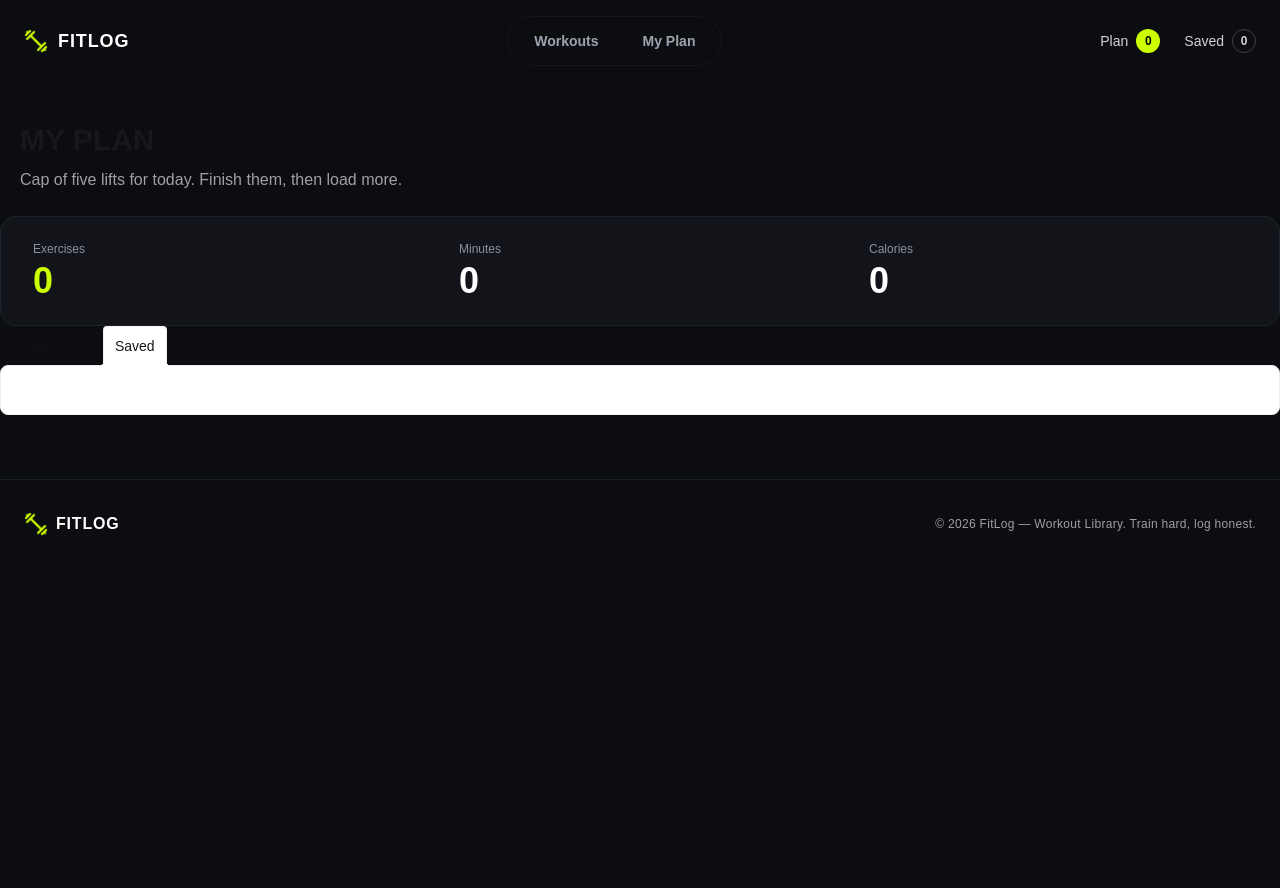
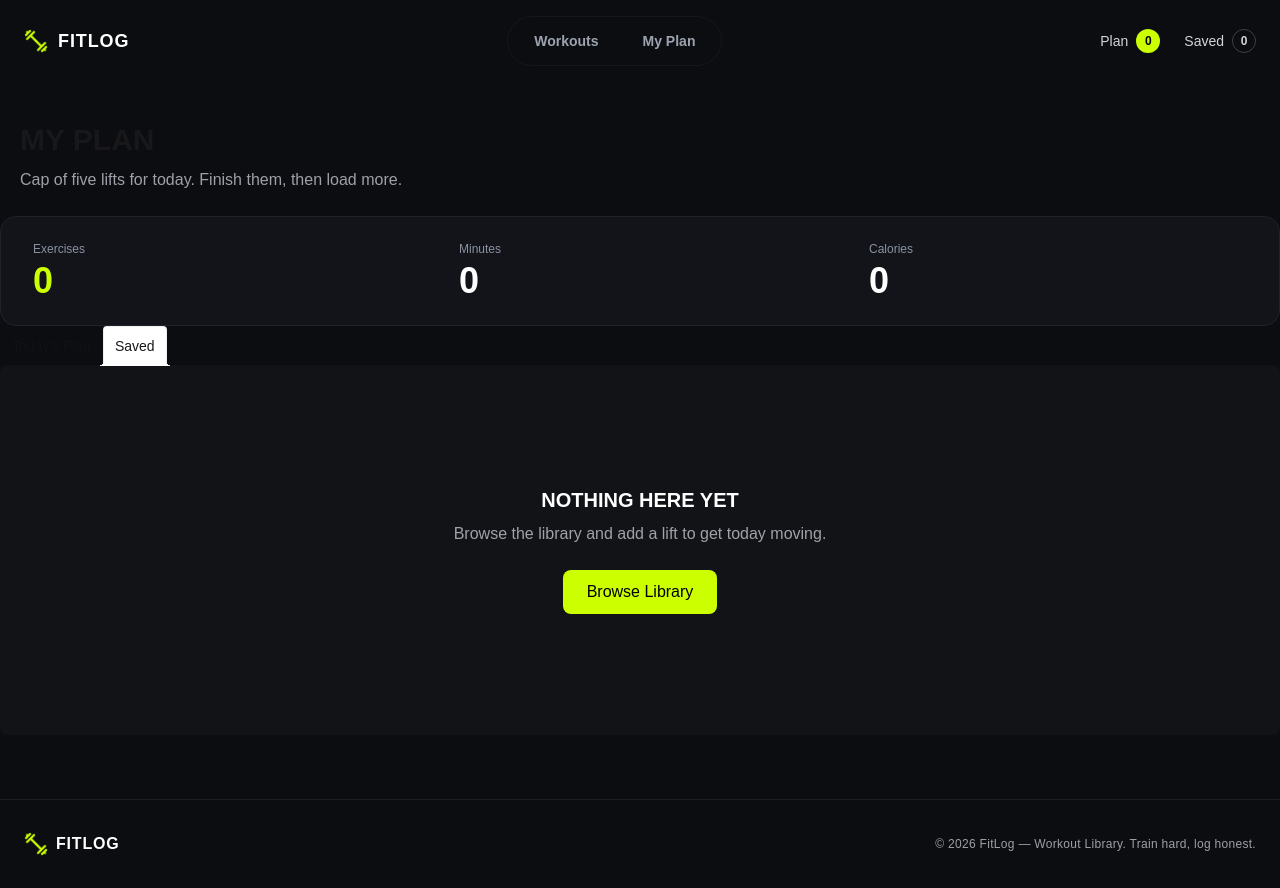
Before and after one commit to hasan-imran-nazir/fitlog-assignment-6, a Next.js app: page /myplan in a window 1280 px wide. Both pictures are taken after a click on the radio button "Saved". Before the commit the page ends 800 px from the top, so only its background shows below. Built offline with nearby package versions, Linux system fonts and the light colour scheme.

Commit message:
conditional mark as done btn added

```diff
--- a/src/app/myplan/page.tsx
+++ b/src/app/myplan/page.tsx
@@ -62,17 +62,17 @@ const Page = () => {
           name="my_tabs_3"
           className="tab"
           aria-label="Today's Plan"
-          defaultChecked
+          checked={activeTab === "today"}
           onChange={() => setActiveTab("today")}
         />
         <div className="tab-content bg-[#111317] p-6 ">
           <div className="flex flex-col gap-4">
             {context.addWorkout.length > 0 ? (
               context.addWorkout.map((workout: IWorkoutTypes) => (
-                <AddSaveCard key={workout.id} workout={workout} />
+                <AddSaveCard key={workout.id} workout={workout} list="today" />
               ))
             ) : (
-              <div className="flex flex-col items-center justify-center gap-2 bg-[#111317]">
+              <div className="flex flex-col items-center justify-center gap-2 bg-[#111317] py-24">
                 <h2 className="text-xl font-bold text-white">
                   NOTHING HERE YET
                 </h2>
@@ -98,11 +98,28 @@ const Page = () => {
           checked={activeTab === "saved"}
           onChange={() => setActiveTab("saved")}
         />
-        <div className="tab-content bg-base-100 border-base-300 p-6">
+        <div className="tab-content bg-[#111317] p-6">
           <div className="flex flex-col gap-4">
-            {context.saveWorkout.map((workout: IWorkoutTypes) => (
-              <AddSaveCard key={workout.id} workout={workout} />
-            ))}
+            {context.saveWorkout.length ? (
+              context.saveWorkout.map((workout: IWorkoutTypes) => (
+                <AddSaveCard key={workout.id} workout={workout} list="saved" />
+              ))
+            ) : (
+              <div className="flex flex-col items-center justify-center gap-2 bg-[#111317] py-24">
+                <h2 className="text-xl font-bold text-white">
+                  NOTHING HERE YET
+                </h2>
+                <p className="text-[#A1A1AA]">
+                  Browse the library and add a lift to get today moving.
+                </p>
+                <Link
+                  href="/"
+                  className="bg-[#CCFF00] text-black px-6 py-2.5 rounded-lg mt-4 inline-block"
+                >
+                  Browse Library
+                </Link>
+              </div>
+            )}
           </div>
         </div>
       </div>
--- a/src/components/myplanpage/AddSaveCard.tsx
+++ b/src/components/myplanpage/AddSaveCard.tsx
@@ -1,3 +1,4 @@
+"use client";
 import { FaXmark } from "react-icons/fa6";
 import { FaCheck } from "react-icons/fa6";
 import { FaRegClock } from "react-icons/fa6";
@@ -6,9 +7,50 @@ import { FaRegStar } from "react-icons/fa6";
 import Image from "next/image";
 import Link from "next/link";
 import { IWorkoutTypes } from "@/types/workout.types";
-
-const AddSaveCard = (props: { workout: IWorkoutTypes }) => {
-  const { workout } = props;
+import { workoutContext } from "@/context/WorkoutProvider";
+import { useContext } from "react";
+import { Slide, toast } from "react-toastify";
+interface IAddSaveCardProps {
+  workout: IWorkoutTypes;
+  list: "today" | "saved";
+}
+const AddSaveCard = (props: IAddSaveCardProps) => {
+  const context = useContext(workoutContext);
+  if (!context) return null;
+  const { workout, list } = props;
+  const handleRemove = () => {
+    if (list === "today") {
+      context.setAddWorkout((previous) =>
+        previous.filter((item) => item.id !== workout.id),
+      );
+      toast.error(`Removed from today's plan`, {
+        position: "top-right",
+        autoClose: 5000,
+        hideProgressBar: false,
+        closeOnClick: false,
+        pauseOnHover: true,
+        draggable: true,
+        progress: undefined,
+        theme: "dark",
+        transition: Slide,
+      });
+    } else {
+      context.setSaveWorkout((previous) =>
+        previous.filter((item) => item.id !== workout.id),
+      );
+      toast.error(`Removed from saved workouts`, {
+        position: "top-right",
+        autoClose: 5000,
+        hideProgressBar: false,
+        closeOnClick: false,
+        pauseOnHover: true,
+        draggable: true,
+        progress: undefined,
+        theme: "dark",
+        transition: Slide,
+      });
+    }
+  };
   return (
     <div className="bg-[#14171E] border border-[#1e222d] rounded-2xl p-4 flex items-center justify-between gap-4">
       <div className="flex items-center gap-4">
@@ -34,9 +76,7 @@ const AddSaveCard = (props: { workout: IWorkoutTypes }) => {
           <div className="flex items-center gap-3 text-xs text-zinc-400 pt-1">
             <div className="flex items-center gap-1 text-[#ccff00]">
               <FaRegClock />
-              <span className="text-[#D1D5DB]">
-                {workout.duration} min
-              </span>
+              <span className="text-[#D1D5DB]">{workout.duration} min</span>
             </div>
             <div className="flex items-center gap-1 text-[#ccff00]">
               <FaFireFlameCurved />
@@ -60,12 +100,17 @@ const AddSaveCard = (props: { workout: IWorkoutTypes }) => {
           View Details
         </Link>
 
-        <button className="flex items-center gap-1.5 bg-[#ccff00] hover:bg-[#b8e600] text-black text-xs font-bold px-4 py-2.5 rounded-full transition-colors cursor-pointer">
-          <FaCheck className="text-sm" />
-          <span>Mark as Done</span>
-        </button>
+        {list === "today" && (
+          <button className="flex items-center gap-1.5 bg-[#ccff00] hover:bg-[#b8e600] text-black text-xs font-bold px-4 py-2.5 rounded-full transition-colors cursor-pointer">
+            <FaCheck className="text-sm" />
+            <span>Mark as Done</span>
+          </button>
+        )}
 
-        <button className="text-zinc-500 hover:text-white p-2 transition-colors cursor-pointer ml-1">
+        <button
+          onClick={handleRemove}
+          className="text-zinc-500 hover:text-white p-2 transition-colors cursor-pointer ml-1"
+        >
           <FaXmark className="text-base" />
         </button>
       </div>
```
